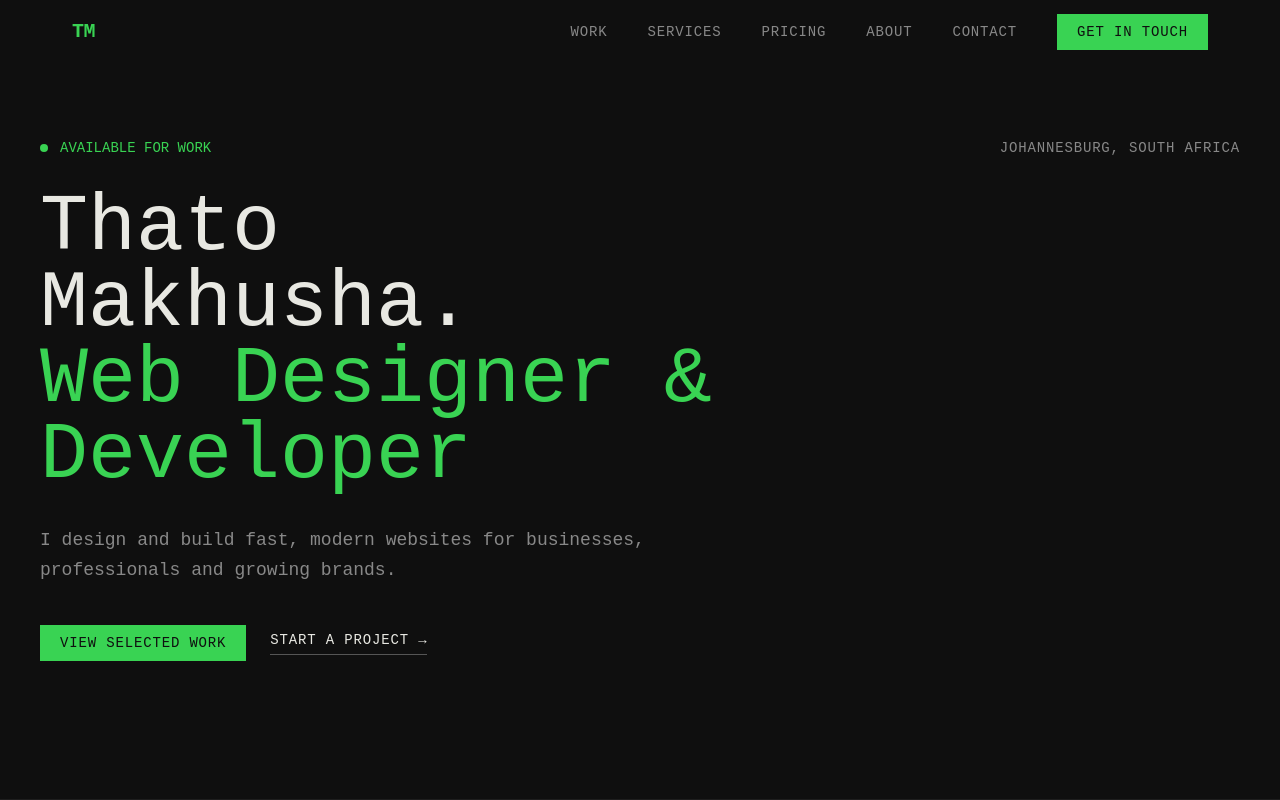
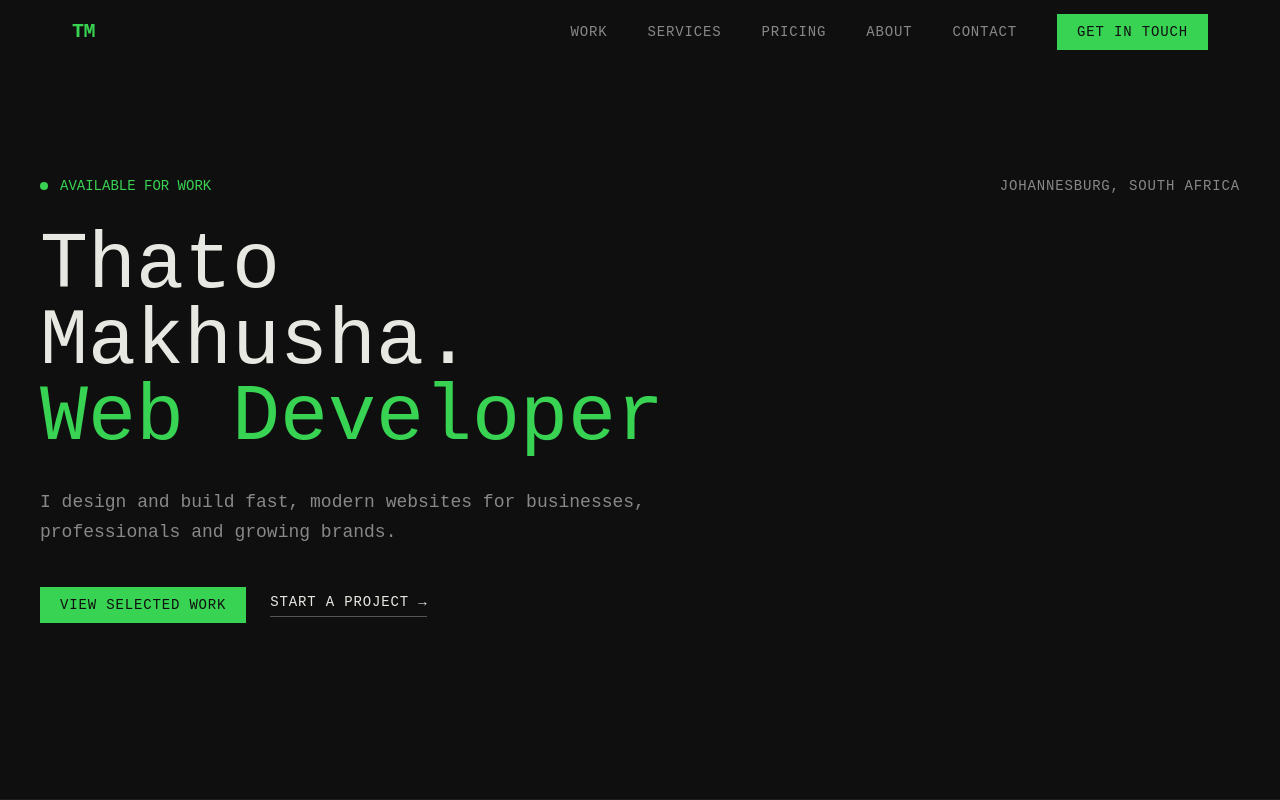
Before and after one commit to thatomakhusha/FreelanceWeb, a Next.js app: page / in a window 1280 px wide. Shown: the top 800 px of the page. Built offline with nearby package versions, Linux system fonts and the light colour scheme.

Commit message:
Changed my title

```diff
--- a/src/components/About.tsx
+++ b/src/components/About.tsx
@@ -33,7 +33,7 @@ const About = () => {
                     </p>
 
                     <p className="text-[0.97rem] text-muted-forground">
-                        I'm Thato Makhusha, a web designer and developer focused
+                        I'm Thato Makhusha, a Web Developer focused
                         on building thoughtful, professional websites for
                         businesses and individuals who take their online presence
                         seriously.
--- a/src/components/Hero.tsx
+++ b/src/components/Hero.tsx
@@ -22,7 +22,7 @@ const Hero = () => {
                 </span>
 
                 <span className="max-w-4xl text-[clamp(2.5rem,8vw,5rem)] leading-[0.95] text-accent">
-                    Web Designer & Developer
+                    Web Developer
                 </span>
             </h1>
 
--- a/src/components/HowItWorks.tsx
+++ b/src/components/HowItWorks.tsx
@@ -23,7 +23,7 @@ const PROCESSES = [
         id: "04",
         name: "Review & Launch",
         description:
-            "You review the finished website, we make the final refinements, and once everything is approved, your website goes live. Post-launch support is included.",
+            "You review the finished website, we make the final refinements, and once everything is approved, your website goes live. Ongoing support is available after launch.",
     },
 ];
 
```
